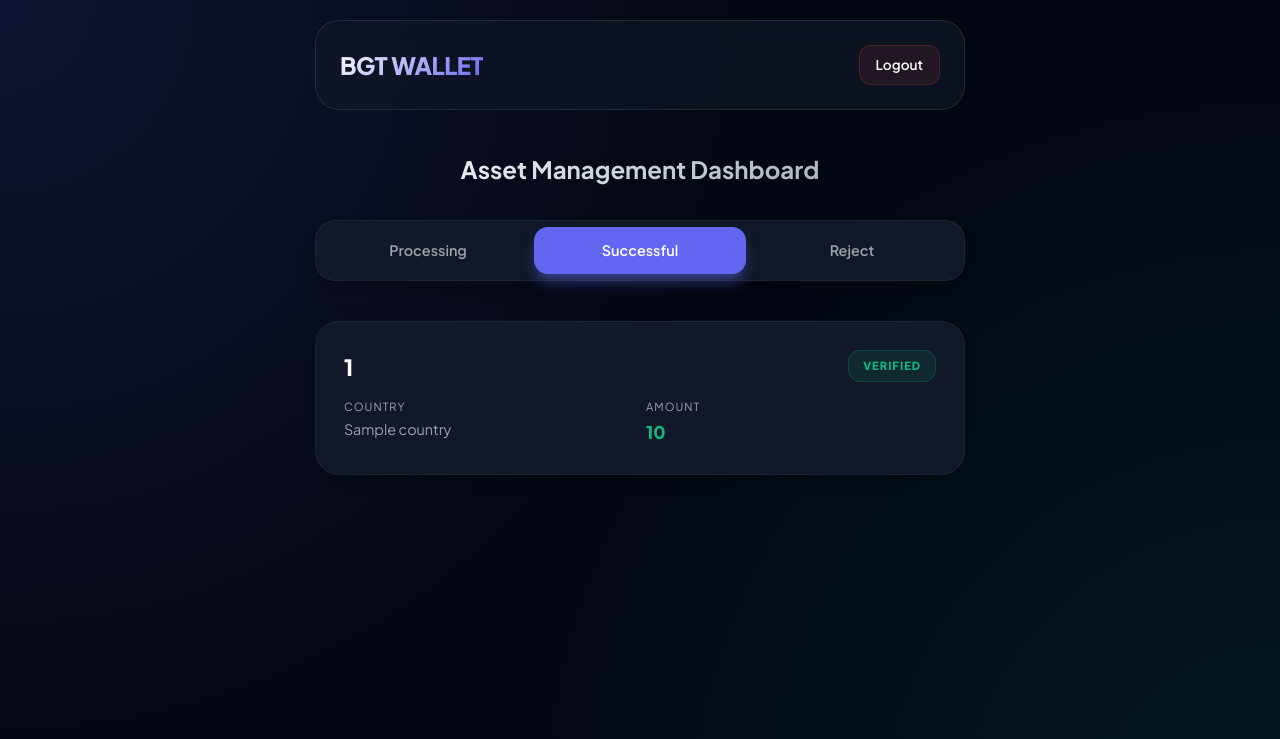
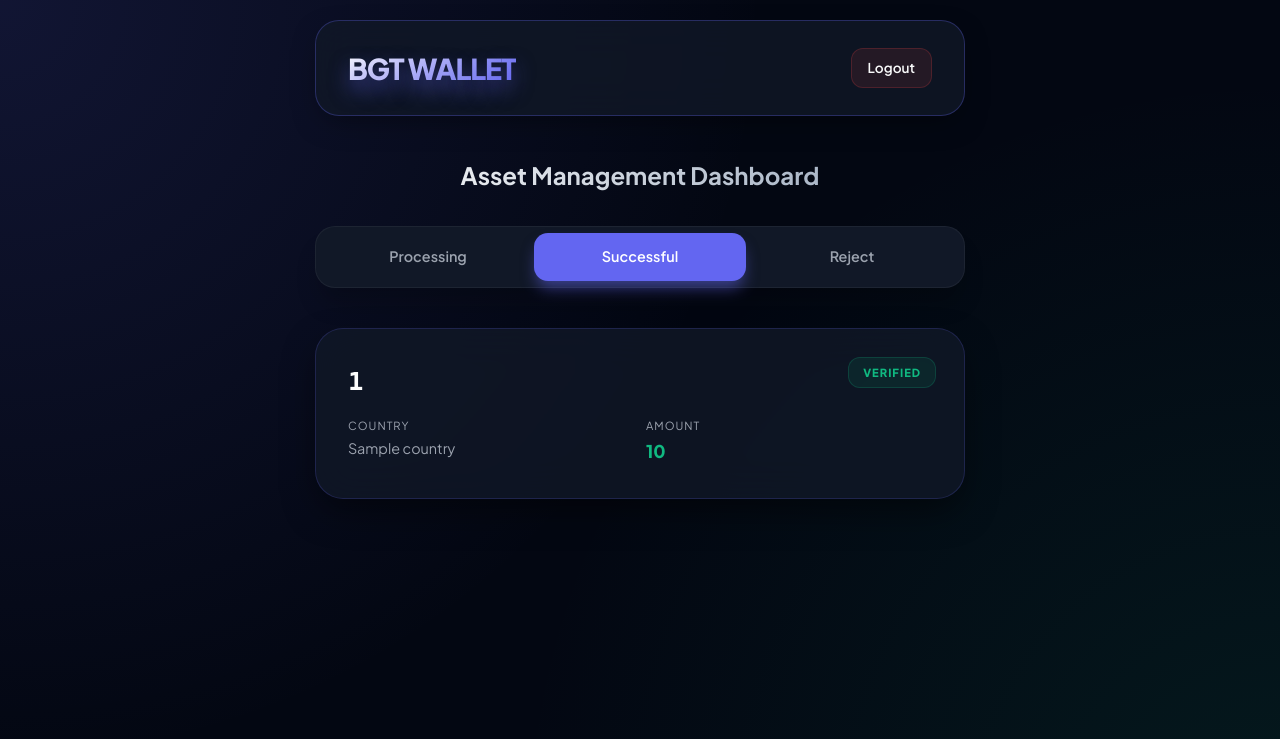
Before and after one commit to sopnoonly-maker/sopnodnjsnd, a Flask app: template templates/dashboard.html in a window 1280 px wide, after a click on "Successful". Shown: the top 739 px of the page. Run offline with Flask 3, Linux system fonts and the light colour scheme; the template is opened without the code that fills it: most values are stand-ins (such as "Sample title", 1, 10 or a date in 2020).

Commit message:
Enhance website appearance with modern design and real-time data display
Update website styling with a dark theme, glass-morphism effects, and improved card hover animations. Integrate real-time data from processing details and legacy sold numbers into the dashboard, ensuring accurate transaction status display.

Replit-Commit-Author: Agent
Replit-Commit-Session-Id: b6cdfaed-3133-4402-8c60-241fa7fca86e
Replit-Commit-Checkpoint-Type: full_checkpoint
Replit-Commit-Event-Id: 7d7d3124-7095-4710-bda9-827cc4d6d046
Replit-Commit-Screenshot-Url: https://storage.googleapis.com/screenshot-production-us-central1/4aabb7c2-08ec-4c62-8067-fe48173637f7/b6cdfaed-3133-4402-8c60-241fa7fca86e/JhVg4xE
Replit-Helium-Checkpoint-Created: true

```diff
--- a/templates/dashboard.html
+++ b/templates/dashboard.html
@@ -39,19 +39,21 @@
             justify-content: space-between;
             align-items: center;
             margin-bottom: 2.5rem;
-            padding: 1.5rem;
-            background: rgba(17, 24, 39, 0.7);
-            backdrop-filter: blur(12px);
+            padding: 1.5rem 2rem;
+            background: rgba(17, 24, 39, 0.8);
+            backdrop-filter: blur(20px);
             border-radius: 24px;
-            border: 1px solid rgba(255, 255, 255, 0.1);
+            border: 1px solid rgba(99, 102, 241, 0.3);
+            box-shadow: 0 10px 30px -10px rgba(0, 0, 0, 0.5);
         }
         .logo {
-            font-size: 1.5rem;
+            font-size: 1.8rem;
             font-weight: 800;
-            letter-spacing: -0.5px;
+            letter-spacing: -1px;
             background: linear-gradient(135deg, #fff 0%, var(--primary) 100%);
             -webkit-background-clip: text;
             -webkit-text-fill-color: transparent;
+            text-shadow: 0 10px 20px var(--primary-glow);
         }
         .logout {
             color: var(--text);
@@ -110,41 +112,43 @@
             display: block;
         }
         .card {
-            background: var(--card-bg);
-            border-radius: 24px;
-            padding: 1.75rem;
-            margin-bottom: 1.25rem;
+            background: rgba(17, 24, 39, 0.8);
+            backdrop-filter: blur(20px);
+            border-radius: 28px;
+            padding: 2rem;
+            margin-bottom: 1.5rem;
             position: relative;
-            border: 1px solid rgba(255, 255, 255, 0.05);
-            box-shadow: 0 10px 15px -3px rgba(0, 0, 0, 0.1);
+            border: 1px solid rgba(99, 102, 241, 0.2);
+            box-shadow: 0 15px 35px -5px rgba(0, 0, 0, 0.5);
             overflow: hidden;
-            transition: all 0.3s ease;
+            transition: all 0.5s cubic-bezier(0.4, 0, 0.2, 1);
         }
-        .card::before {
+        .card:hover {
+            transform: translateY(-8px) scale(1.02);
+            border-color: var(--primary);
+            box-shadow: 0 25px 50px -12px var(--primary-glow);
+        }
+        .card::after {
             content: '';
             position: absolute;
             top: 0;
-            left: 0;
+            left: -100%;
             width: 100%;
             height: 100%;
-            background: linear-gradient(45deg, transparent, rgba(255, 255, 255, 0.03), transparent);
-            transform: translateX(-100%);
+            background: linear-gradient(90deg, transparent, rgba(255, 255, 255, 0.05), transparent);
             transition: 0.5s;
         }
-        .card:hover {
-            transform: translateY(-4px) scale(1.01);
-            border-color: rgba(99, 102, 241, 0.3);
-            box-shadow: 0 20px 25px -5px rgba(0, 0, 0, 0.2);
-        }
-        .card:hover::before {
-            transform: translateX(100%);
+        .card:hover::after {
+            left: 100%;
         }
         .number {
-            font-size: 1.4rem;
+            font-size: 1.6rem;
             font-weight: 800;
-            margin-bottom: 0.75rem;
-            letter-spacing: -0.5px;
-            color: #fff;
+            margin-bottom: 1rem;
+            background: linear-gradient(to right, #fff, #94a3b8);
+            -webkit-background-clip: text;
+            -webkit-text-fill-color: transparent;
+            font-family: 'JetBrains Mono', monospace;
         }
         .details {
             display: grid;
--- a/web_app.py
+++ b/web_app.py
@@ -60,6 +60,7 @@ def dashboard():
     processing_details = user_info.get('processing_details', [])
     processed_numbers = []
 
+    # 1. Add from processing_details (the real source of truth now)
     for item in processing_details:
         status = item.get('status', 'Processing')
         processed_numbers.append({
@@ -71,6 +72,20 @@ def dashboard():
             'raw_timestamp': item.get('timestamp', '')
         })
 
+    # 2. Add from legacy sold_numbers if not already in processing_details
+    existing_nums = [n['number'] for n in processed_numbers]
+    if 'sold_numbers' in user_info:
+        for num in user_info['sold_numbers']:
+            if num not in existing_nums:
+                processed_numbers.append({
+                    'number': num,
+                    'status': 'Successful',
+                    'price': '0.50 USD',
+                    'country': 'Global',
+                    'date': user_info.get('created_at', 'N/A').split('T')[0] if 'T' in user_info.get('created_at', '') else 'N/A',
+                    'raw_timestamp': user_info.get('created_at', '')
+                })
+
     return render_template('dashboard.html', numbers=processed_numbers)
 
 @app.route('/logout')
```
